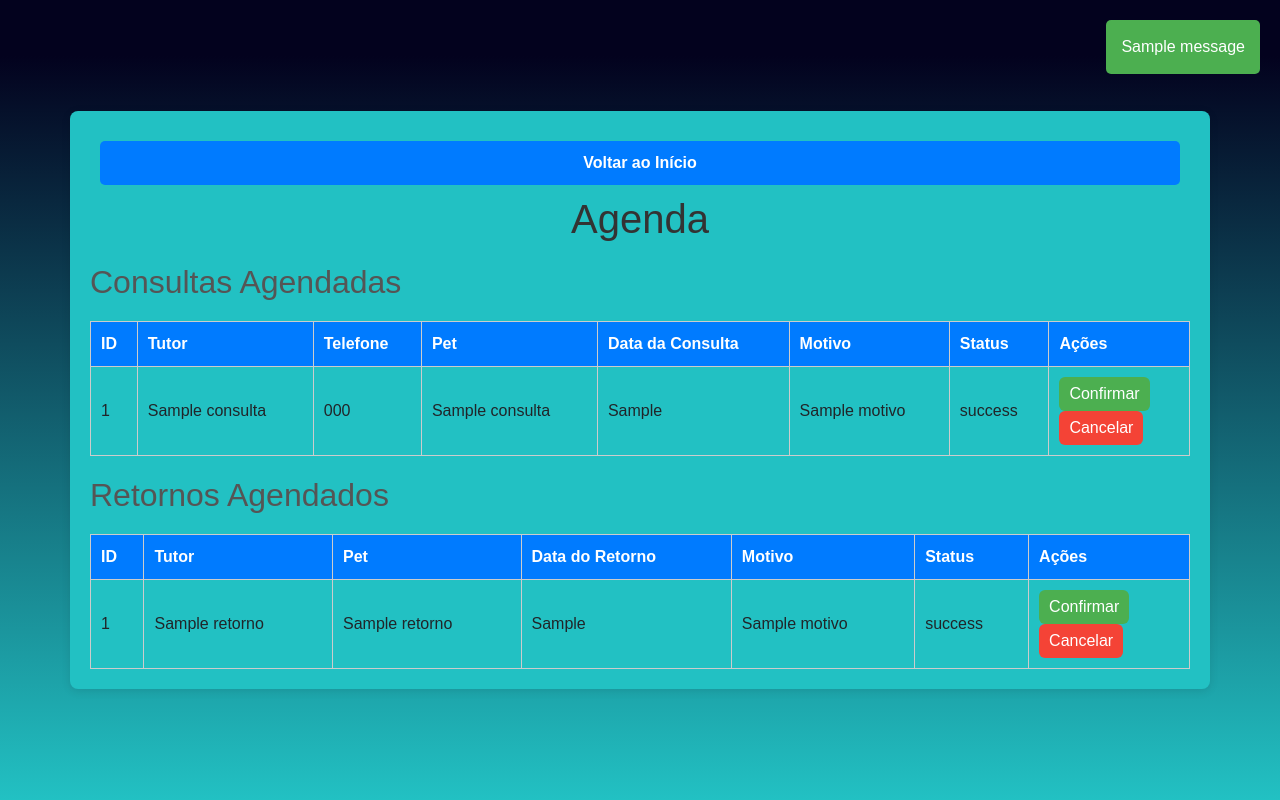
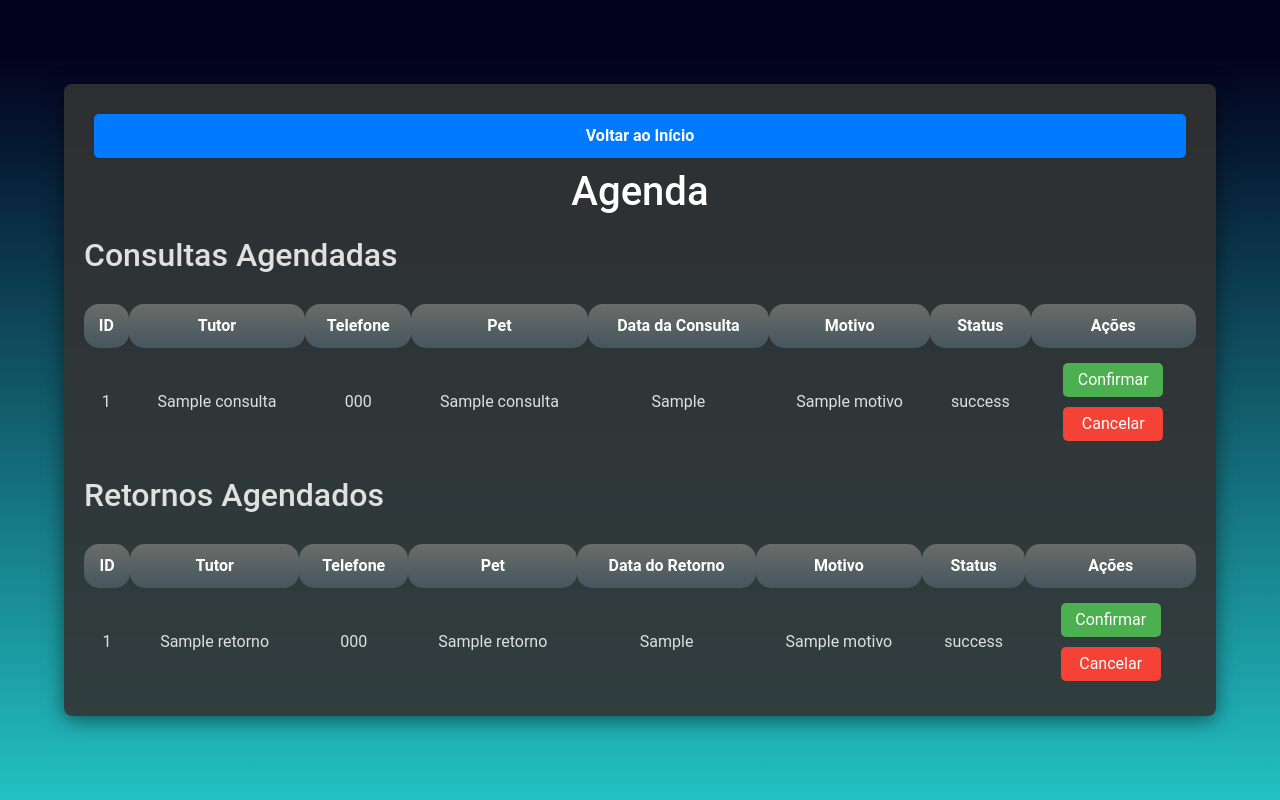
Before and after one commit to Caiosad10/flaskTest, a Flask app: template templates/verAgenda.html in a window 1280 px wide. Run offline with Flask 3, Linux system fonts and the light colour scheme; the template is opened without the code that fills it: most values are stand-ins (such as "Sample title", 1, 10 or a date in 2020); one stand-in notice (Sample message) is shown; some libraries are stand-ins or nearby versions.

Commit message:
Alteração do layout e consertado as mensagens de feedback

```diff
--- a/templates/verAgenda.html
+++ b/templates/verAgenda.html
@@ -7,7 +7,7 @@
     <link href="https://cdn.jsdelivr.net/npm/bootstrap@5.3.2/dist/css/bootstrap.min.css" rel="stylesheet" integrity="sha384-T3c6CoIi6uLrA9TneNEoa7RxnatzjcDSCmG1MXxSR1GAsXEV/Dwwykc2MPK8M2HN" crossorigin="anonymous">
    <style>
         body {
-            font-family: Arial, sans-serif;
+            font-family: Roboto, sans-serif;
             background: rgb(34,193,195);
             background: linear-gradient(0deg, rgba(34,193,195,1) 0%, rgba(3,2,30,1) 93%);
             margin: 0;
@@ -18,24 +18,25 @@
             height: 100vh;
         }
         .container {
-            background: rgb(34,193,195);
+            background: rgb(50, 50, 50, 0.9);
             border-radius: 8px;
-            box-shadow: 0 2px 10px rgba(0, 0, 0, 0.1);
+            box-shadow: 0 4px 20px rgba(0, 0, 0, 0.5);
             padding: 20px;
-            width: 10000px;
+            width: 90%;
+            max-width: 1200px;
             text-align: left;
             overflow: auto;
             max-height: 90vh;
         }
 
         h1 {
-            color: #333;
+            color: #ffffff;
             text-align: center;
             margin-bottom: 20px;
         }
 
         h2 {
-            color: #555;
+            color: #e0e0e0;
             margin-top: 20px;
             margin-bottom: 10px;
         }
@@ -47,23 +48,30 @@
         table {
             width: 100%;
             border-collapse: collapse;
-            margin-top: 20px;
+            margin-top: 30px;
         }
         th, td {
-            border: 1px solid #ccc;
+            color: #e0e0e0;
+            margin-left: 5px;
+            border-radius: 5px;
             padding: 10px;
-            text-align: left;
+            text-align: center;
         }
         th {
-            background-color: #007BFF;
+            border-radius: 15px;
+            background: #455660;
+            background: linear-gradient(0deg, #455660, #6A6D67);
             color: white;
         }
         .confirm-button, .cancel-button {
+            margin: 5px;
+            width: 100px;
             background-color: #4CAF50;
             color: white;
             border: none;
             padding: 5px 10px;
             cursor: pointer;
+            border-radius: 5px;
         }
         .cancel-button {
             background-color: #f44336; /* Vermelho para cancelar */
@@ -108,15 +116,26 @@
     </style>
 </head>
 <body>
-    <div class="notification-container">
     {% with messages = get_flashed_messages(with_categories=true) %}
     {% if messages %}
         {% for category, message in messages %}
-                    <div class="notification {{ category }}">{{ message }}</div>
+            <script>
+                function showNotification(message, type) {
+                    const notification = document.createElement('div');
+                    notification.className = `notification ${type}`; //Adiciona a classe 'notification' e o tipo de notificação
+                    notification.textContent = message;
+                    document.body.appendChild(notification);
+
+                    setTimeout(() => {
+                    notification.remove();
+                    }, 3000);
+                }
+
+                showNotification('{{ message }}', '{{ category }}');
+            </script>
         {% endfor %}
     {% endif %}
     {% endwith %}
-    </div>
 
     <div class="container">
         <header>
@@ -184,6 +203,8 @@
                 <tr>
                     <th>ID</th>
                     <th>Tutor</th>
+
+                    <th>Telefone</th>
                     <th>Pet</th>
                     <th>Data do Retorno</th>
                     <th>Motivo</th>
@@ -196,6 +217,7 @@
                 <tr>
                     <td>{{ retorno.retorno_id }}</td>
                     <td>{{ retorno.tutor_nome }}</td>
+                    <td>{{ retorno.tutor_telefone }}</td>
                     <td>{{ retorno.pet_nome }}</td>
                     <td>{{ retorno.data_retorno }}</td>
                     <td>{{ retorno.motivo }}</td>
@@ -301,20 +323,6 @@
                 });
             });
         });
-        function updateNotifications() {
-            fetch('/notificacoes')
-            .then(response => response.text())
-            .then(html => {
-                const notificationsContainer = document.querySelector('.notifications-container') || document.createElement('div');
-                notificationsContainer.className = 'notifications-container';
-                notificationsContainer.innerHTML = html;
-                document.body.appendChild(notificationsContainer);
-            })
-            // Remove todas as notificações após 3 segundos
-            setTimeout(() => {
-                notificationsContainer.remove();
-            }, 3000);
-        }
     });
 
 </script>
```
Lines whose indentation alone changed are shown as unchanged.
